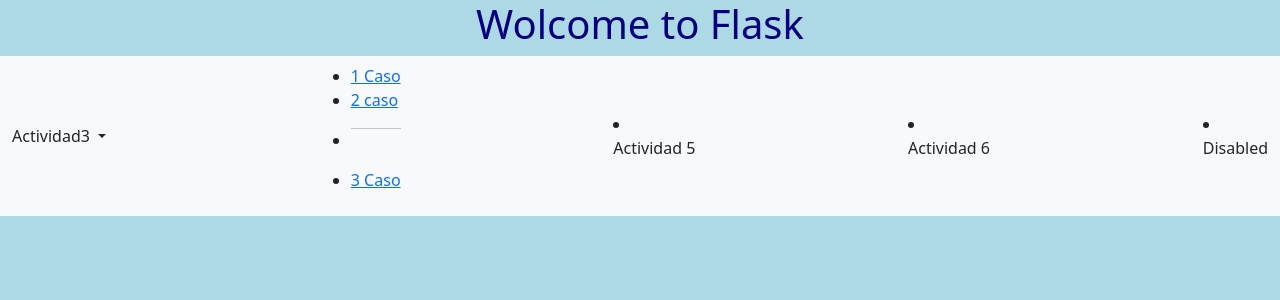
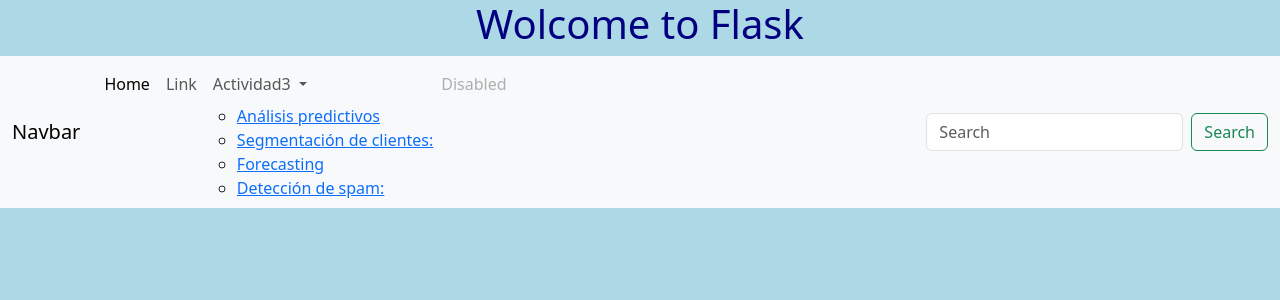
Before and after one commit to angievelasquez-20/Machine, a Flask app: page /Index in a window 1280 px wide. Shown: the top 300 px of the page. Run offline with Flask 3, Linux system fonts and the light colour scheme.

Commit message:
modificacion

```diff
--- a/templates/Actividad3.html
+++ b/templates/Actividad3.html
@@ -1,9 +1,13 @@
 <!DOCTYPE html>
 <html lang="en">
 <head>
+      <link href="https://cdn.jsdelivr.net/npm/bootstrap@5.3.5/dist/css/bootstrap.min.css" rel="stylesheet" integrity="sha384-SgOJa3DmI69IUzQ2PVdRZhwQ+dy64/BUtbMJw1MZ8t5HZApcHrRKUc4W0kG879m7" crossorigin="anonymous">
     <meta charset="UTF-8">
     <meta name="viewport" content="width=device-width, initial-scale=1.0">
-    <title>Casos de ML Supervisados</title>
+    <meta name="viewport" content="width= <"nav class=" "navbar navbar-expand-lg bg-body-tertiary">
+    <title>App Flask</title>
+    <link rel="stylesheet" href="{{url_for('static', filename='style.css')}}">
+
 </head>
 <body>
     <h1>Análisis predictivos</h1>
--- a/templates/Index.html
+++ b/templates/Index.html
@@ -10,31 +10,43 @@
 </head>
 <body>
     <h1>Wolcome to {{name}}</h1>
-    <nav class="navbar navbar-expand-lg bg-body-tertiary">
+        <nav class="navbar navbar-expand-lg bg-body-tertiary">
   <div class="container-fluid">
-    <a class="nav-link dropdown-toggle" href="/Actividad3" role="button" data-bs-toggle="Actividad3" aria-expanded="false">
+    <a class="navbar-brand" href="#">Navbar</a>
+    <button class="navbar-toggler" type="button" data-bs-toggle="collapse" data-bs-target="#navbarSupportedContent" aria-controls="navbarSupportedContent" aria-expanded="false" aria-label="Toggle navigation">
+      <span class="navbar-toggler-icon"></span>
+    </button>
+    <div class="collapse navbar-collapse" id="navbarSupportedContent">
+      <ul class="navbar-nav me-auto mb-2 mb-lg-0">
+        <li class="nav-item">
+          <a class="nav-link active" aria-current="page" href="#">Home</a>
+        </li>
+        <li class="nav-item">
+          <a class="nav-link" href="#">Link</a>
+        </li>
+        <li class="nav-item dropdown">
+          <a class="nav-link dropdown-toggle" href="#" role="button" data-bs-toggle="Actividad3" aria-expanded="false">
             Actividad3
           </a>
-           <ul class="Actividad3">
-            <li><a class="Actividad3" href="/#">1 Caso</a></li>
-            <li><a class="Actividad3-item" href="#">2 caso</a></li>
-            <li><hr class="Actividad3-divider"></li>
-            <li><a class="Actividad3-item" href="#">3 Caso</a></li>
+          <ul class="Actividad3-menu">
+            <li><a class="Análisis predictivos" href="Actividad3">Análisis predictivos</a></li>
+            <li><a class="Segmentación de clientes: " href="#">Segmentación de clientes: </a></li>
+            <li><a class="Forecasting: " href="#">Forecasting</a></li>
+            <li><a class="Detección de spam:" href="#">Detección de spam:</a></li>
           </ul>
-        </li>
-
-        <li class="nav-item">
-          <a class="nav-link" href="#">Actividad 5</a>
-        </li>
-        <li class="nav-item">
-          <a class="nav-link" href="#">Actividad 6</a>
         </li>
         <li class="nav-item">
           <a class="nav-link disabled" aria-disabled="true">Disabled</a>
         </li>
       </ul>
+      <form class="d-flex" role="search">
+        <input class="form-control me-2" type="search" placeholder="Search" aria-label="Search"/>
+        <button class="btn btn-outline-success" type="submit">Search</button>
+      </form>
     </div>
   </div>
 </nav>
+
+
 </body>
 </html>
```
